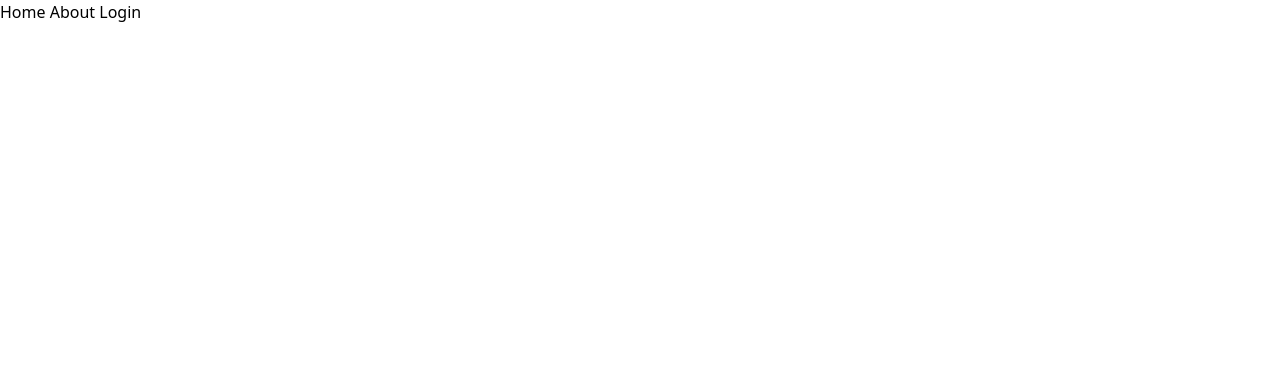
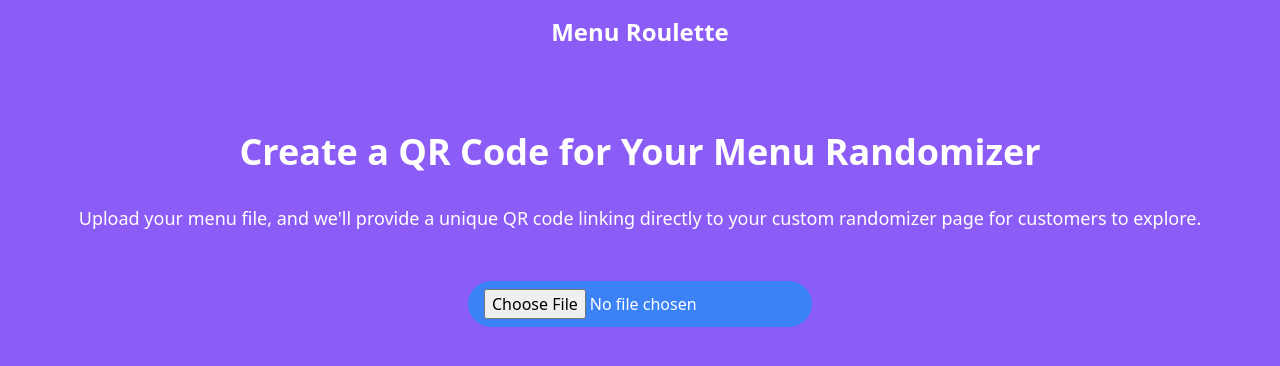
Before and after one commit to JosueSalazaku/random-generator, a Svelte app in the folder client/: page / in a window 1280 px wide. Shown: the top 366 px of the page. Built offline with nearby package versions, Linux system fonts and the light colour scheme.

Commit message:
Enhance main layout and navigation: update App.svelte for QR code menu upload

```diff
--- a/client/src/App.svelte
+++ b/client/src/App.svelte
@@ -11,9 +11,18 @@ const routes = {
 
 </script>
 
-
-
-<main>
-  <Nav />
-  <Router {routes} />
+<main class="flex flex-col items-center min-h-screen px-4 text-white jusstify-center bg-violet-500">
+  <header>
+    <Nav />
+  </header>
+  <div class="flex flex-col items-center justify-center w-full gap-3 py-12">
+    <h1 class="py-5 text-4xl font-bold text-center">Create a QR Code for Your Menu Randomizer</h1>
+    <p class="text-lg leading-relaxed text-center">
+      Upload your menu file, and we'll provide a unique QR code linking
+      directly to your custom randomizer page for customers to explore.
+    </p>
+  </div>
+  <section class="flex items-center justify-center border-1">
+    <input type="file" name="" id="" class="px-4 py-2 text-white bg-blue-500 rounded-full cursor-pointer hover:bg-blue-700 focus:outline-none focus:ring-2 focus:ring-blue-300">
+  </section>
 </main>
--- a/client/src/components/Nav.svelte
+++ b/client/src/components/Nav.svelte
@@ -1,9 +1,9 @@
-<script>
+<script lang="ts">
   import { link } from 'svelte-spa-router';
 </script>
 
-<nav>
-  <a href="/" use:link>Home</a>
-  <a href="/about" use:link>About</a>
-  <a href="/login" use:link>Login</a>
+<nav class="flex justify-center w-screen gap-4 px-4 py-4 text-2xl font-bold text-white">
+  <a class="hover:text-blue-800" href="/" use:link>Menu Roulette</a>
+  <!-- <a href="/about" use:link>About</a> -->
+  <!-- <a href="/login" use:link>Login</a> -->
 </nav>
```
Also changed, not shown: client/tailwind.config.cjs (renamed from client/tailwind.config.js).
